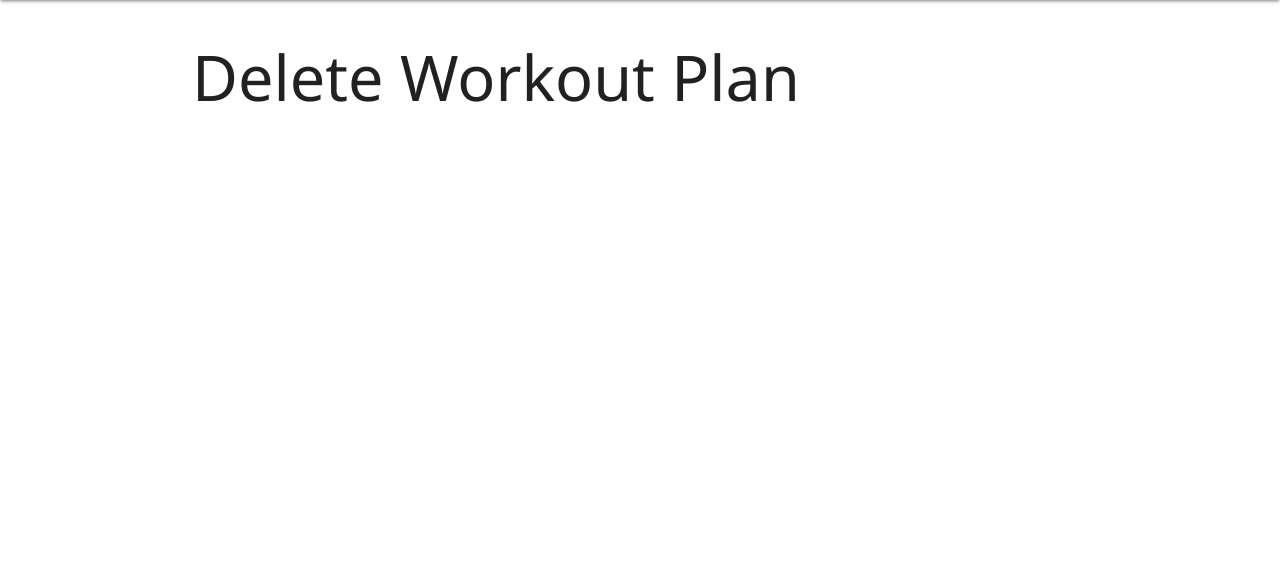
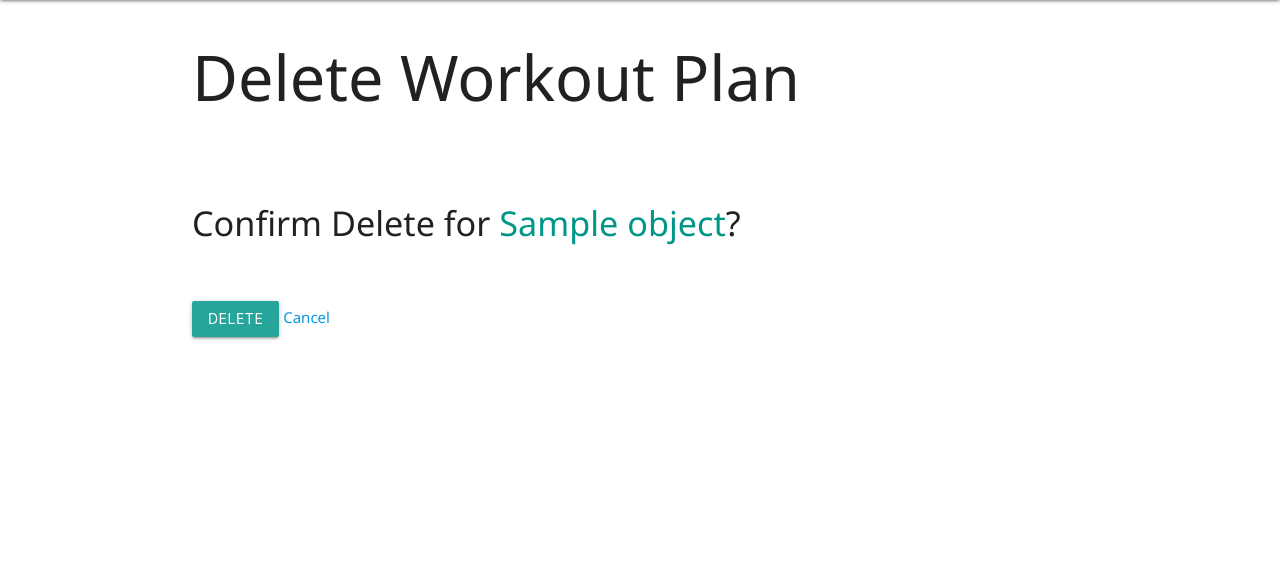
Before and after one commit to jadewang425/gym_grid, a Django app: template main_app/templates/main_app/workout_confirm_delete.html in a window 1280 px wide. Shown: the part 64-641 px from the top of the page. Run offline with Django 4.2, Linux system fonts and the light colour scheme; the template is opened without the code that fills it: most values are stand-ins (such as "Sample title", 1, 10 or a date in 2020); parts of the project's set-up code (start-up, migrations or seed data) failed here and were passed over.

Commit message:
Workout Detail and Delete form

```diff
--- a/main_app/templates/main_app/workout_confirm_delete.html
+++ b/main_app/templates/main_app/workout_confirm_delete.html
@@ -3,5 +3,14 @@
 {% block content %}
 
     <h1>Delete Workout Plan</h1>
-
+    <br>
+    <br>
+    <h4>Confirm Delete for <span class="teal-text">{{ object.name }}</span>?</h4>
+    <br>
+    <br>
+    <form action="" method="POST">
+        {% csrf_token %}
+        <input type="submit" value="Delete" class="btn">
+        <a href="{% url 'detail' workout.id %}">Cancel</a>
+    </form>
 {% endblock %}
--- a/main_app/templates/workouts/detail.html
+++ b/main_app/templates/workouts/detail.html
@@ -16,6 +16,10 @@
         {% csrf_token %}
         {{ exercise_form.as_p }}
         <input type="submit" class="btn" value="Add Exercise">
+        <div class="card-action">
+            <a href="{% url 'workouts_update' workout.id %}">Update</a>
+            <a href="{% url 'workouts_delete' workout.id %}">Delete</a>
+        </div>
     </form>
 </div>
 <script>
```
Also changed, not shown: main_app/migrations/0001_initial.py.
